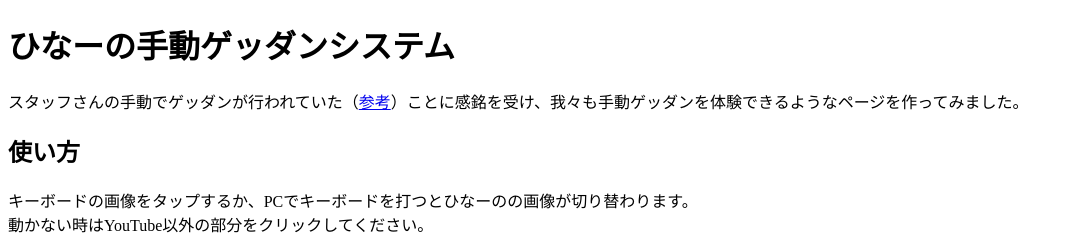
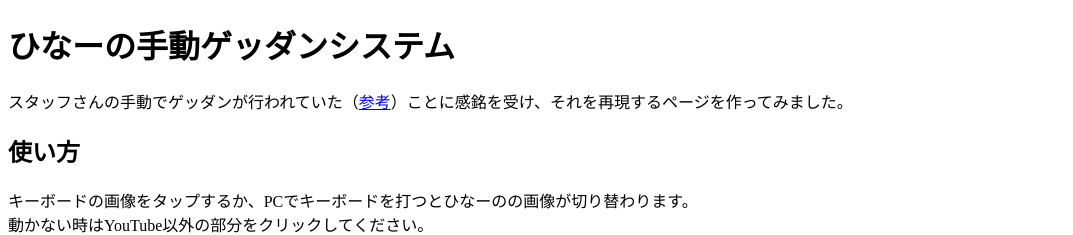
Before and after one commit to takahashi-ok/hinano-getdown.github.io, a plain HTML site: page index.html in a window 1280 px wide. Shown: the top 235 px of the page, without its empty margins (0-1073 px from the left). Drawn offline with Linux system fonts and the light colour scheme.

Commit message:
文章を変更

```diff
--- a/index.html
+++ b/index.html
@@ -19,7 +19,7 @@
 <body>
   <h1>ひなーの手動ゲッダンシステム</h1>
   <p>
-  スタッフさんの手動でゲッダンが行われていた（<a href="https://www.youtube.com/live/cGyQxEQ0b_w?feature=share&t=1579">参考</a>）ことに感銘を受け、我々も手動ゲッダンを体験できるようなページを作ってみました。<br/>
+  スタッフさんの手動でゲッダンが行われていた（<a href="https://www.youtube.com/live/cGyQxEQ0b_w?feature=share&t=1579">参考</a>）ことに感銘を受け、それを再現するページを作ってみました。<br/>
   <h2>使い方</h2>
   キーボードの画像をタップするか、PCでキーボードを打つとひなーのの画像が切り替わります。<br/>
   動かない時はYouTube以外の部分をクリックしてください。
```
